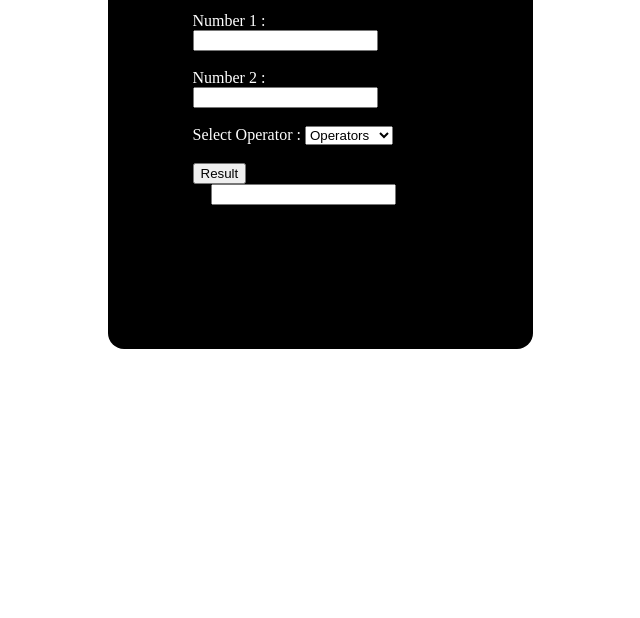
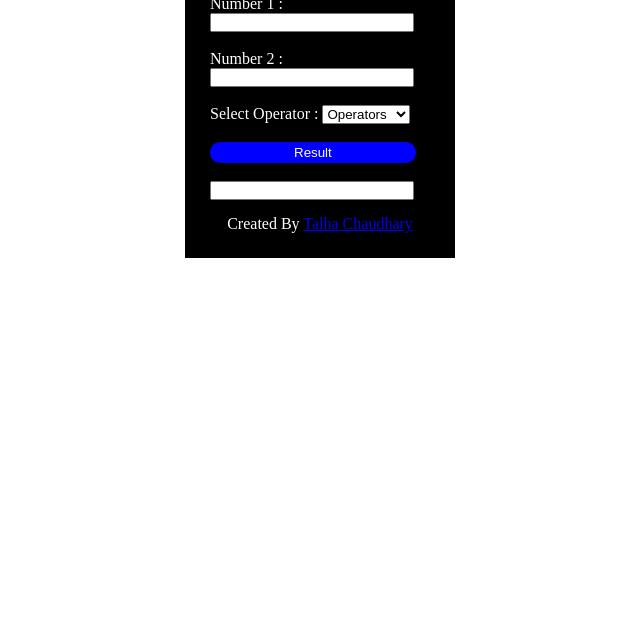
Before and after one commit to italhachaudhary/Calculator, a plain HTML site: page index.html in a window 1280 px wide. Shown: the part 182-800 px from the top of the page, without its empty margins (320-960 px from the left). Drawn offline with Linux system fonts and the light colour scheme.

Commit message:
Update index.html

```diff
--- a/index.html
+++ b/index.html
@@ -1,8 +1,8 @@
 <!DOCTYPE html>
 <html lang="en">
+
 <head>
   <meta name="viewport" content="width=device-width, initial-scale=1.0" />
-    <link rel="stylesheet" href="index.css" />
   <title>Calculator</title>
   <link rel="icon" href="images/calculator.svg" />
 </head>
@@ -10,7 +10,7 @@
 <body>
   <div class="main">
     <h1>Calculator</h1>
-
+    <div class="wrapper">
       <label for="n1">Number 1 :</label>
       <input type="number" id="var1" /><br /><br />
 
@@ -29,24 +29,38 @@
       </select>
       <br /><br />
 
-      <button onclick="calc();">Result</button>
-      <input type="number" id="result" style="margin-left: 18px" />
+      <button onclick="calc();">Result</button><br><br>
+      <input type="number" id="result" />
+
+      <div>
+        <p>
+          Created By
+          <a href="www.facebook.com/italhachaudhary">Talha Chaudhary</a>
+        </p>
+      </div>
+    </div>
+
   </div>
 </body>
 
 <!-- Css  -->
 <style>
+  *{
+    margin: 0;
+    padding: 0;
+  }
   .main {
-    padding: 85px;
-    border-radius: 1em;
-    height: 353px;
-    width: 255px;
-    margin: 0 auto;
     background-color: #000000;
+    margin: 100px auto;
+    height: 280px;
+    width: 220px;
+    padding: 30px 25px;
+  }
+  .wrapper{
+    margin-top: 10px;
   }
 
   h1 {
-      font-size: 40px;
     text-align: center;
     color: white;
   }
@@ -55,7 +69,24 @@
     color: white;
   }
 
+  button {
+    border-radius: 10px;
+    padding: 3px 84px;
+    background-color: blue;
+    cursor: pointer;
+    color: white;
+    border: none;
+  }
 
+  input {
+    width: 200px;
+  }
+
+  p {
+    margin-top: 15px;
+    color: white;
+    text-align: center;
+  }
 </style>
 
 <!-- JavaScript -->
@@ -86,4 +117,5 @@
     }
   }
 </script>
+
 </html>
```
Lines whose indentation alone changed are shown as unchanged.
